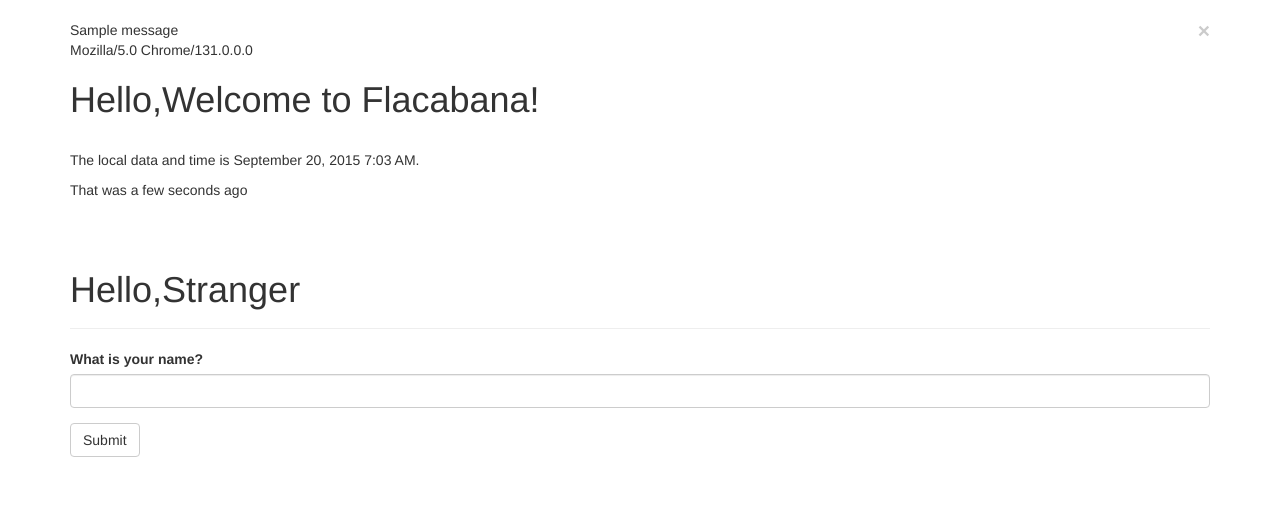
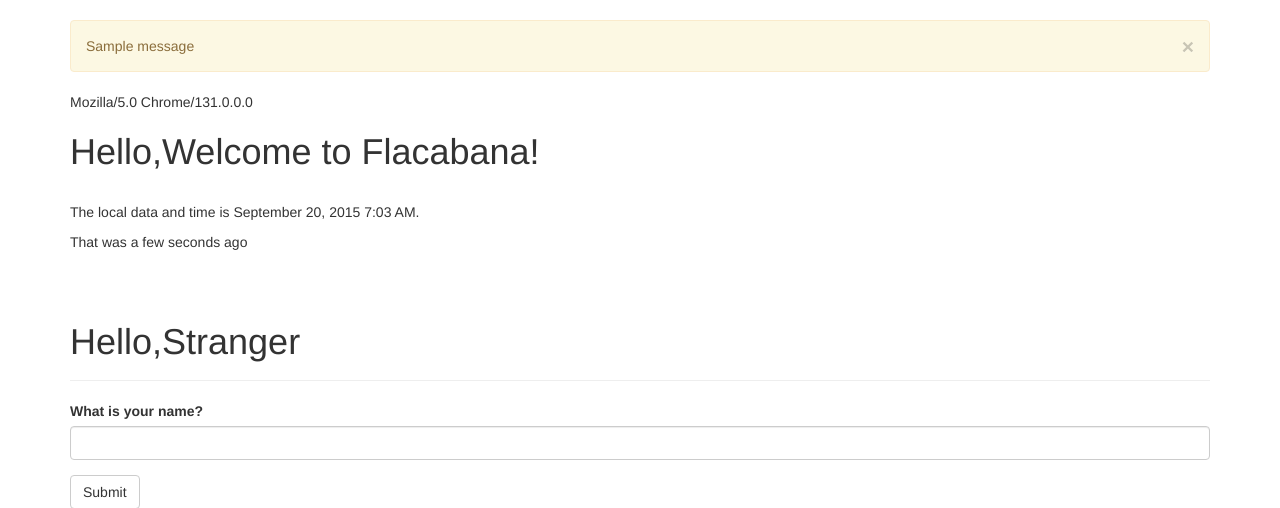
Before and after one commit to laixintao/Flacabana, a Flask app: page / in a window 1280 px wide. Shown: the part 52-560 px from the top of the page. Run offline with Flask 2, Linux system fonts and the light colour scheme; one stand-in notice (Sample message) is shown; some libraries are stand-ins or nearby versions.

Commit message:
correct a clerical error

```diff
--- a/templates/base.html
+++ b/templates/base.html
@@ -34,8 +34,8 @@
 
 {% block content %}
 <div class="container">
-    {% for message in get_flashed_messages() %}
-    <div calss="alert alert-warning">
+{% for message in get_flashed_messages() %}
+    <div class="alert alert-warning">
         <button type="button" class="close" data-dismiss="alert">&times;</button>
         {{ message }}
     </div>
```
